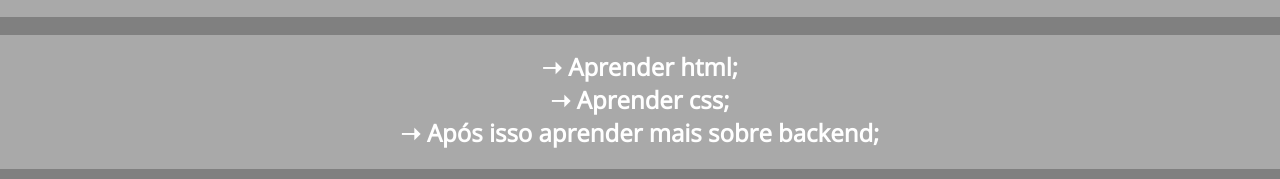
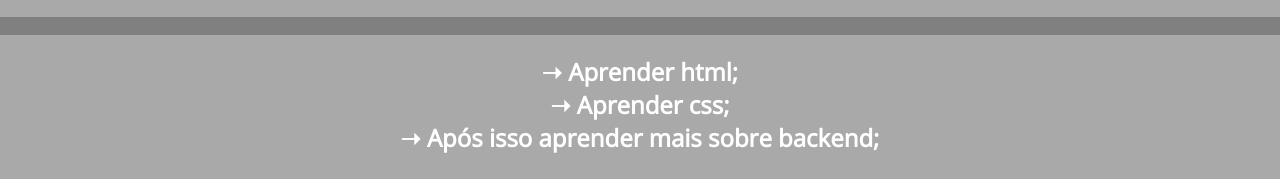
Before and after one commit to logiczap1/primeiro-site, a plain HTML site: page index.html in a window 1280 px wide. Shown: the part 783-962 px from the top of the page. Drawn offline with nearby package versions, Linux system fonts and the light colour scheme.

Commit message:
Update style.css

```diff
--- a/style.css
+++ b/style.css
@@ -9,7 +9,6 @@ body {
     color: white;
     font-family: 'Open Sans';
     font-weight: 700;
-    height: 100vh
 
 }
 
@@ -62,8 +61,8 @@ body {
 
 .lista {
     text-align: center;
-    padding: 15px;
-    padding-top: 10px;
+    padding: 20px;
+    padding-top: 15px;
     margin-top: 2%;
     border: 5px solid darkgray;
     background-color: darkgray;
```
